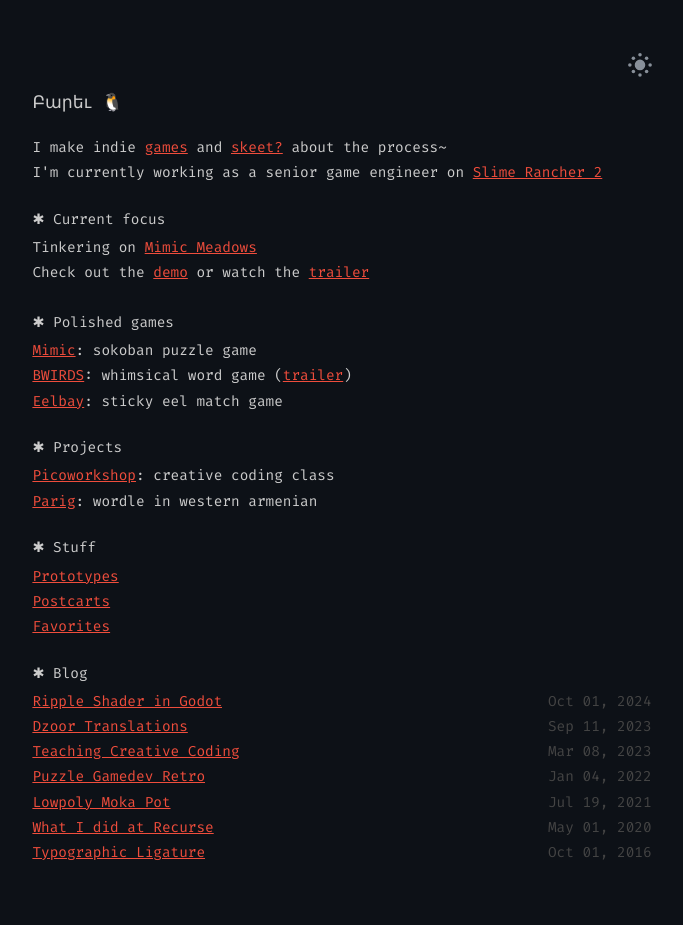
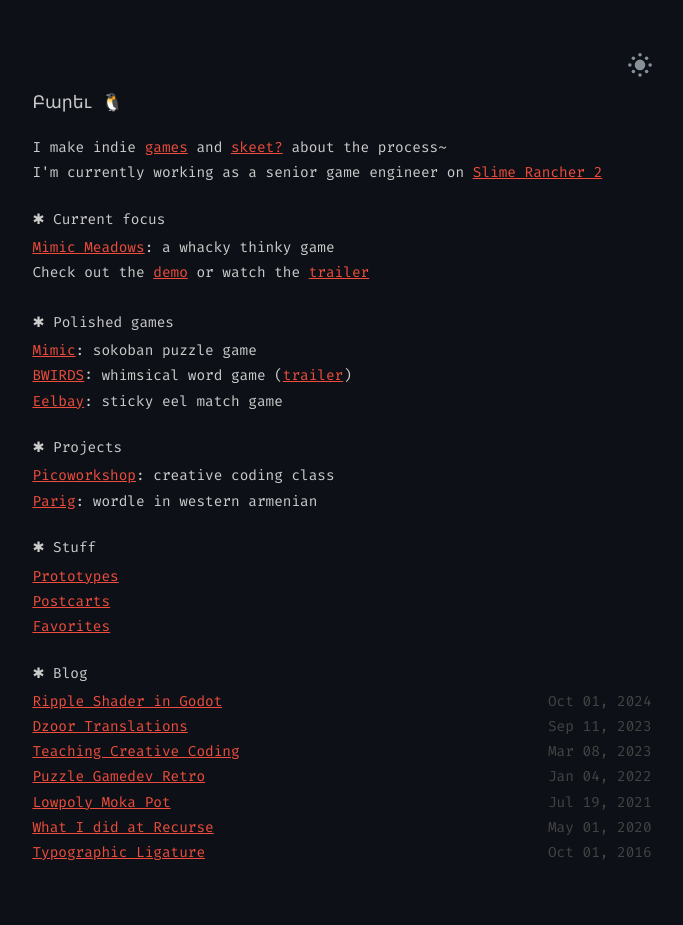
Before and after one commit to sourencho/sourencho.github.io, a Jekyll site: the page built from index.html, in a window 1280 px wide. Shown: the whole page, without its empty margins (298-981 px from the left). Built offline with Jekyll 4.4.1, drawn with Linux system fonts in a browser that asks for light colours.

Commit message:
Add more about mimic meadows

```diff
--- a/index.html
+++ b/index.html
@@ -19,7 +19,7 @@
 
 <subsection>
     <p>✱ Current focus</p>
-    Tinkering on <a href="https://store.steampowered.com/app/4136640/Mimic_Meadows/"> Mimic Meadows</a>
+    <a href="https://store.steampowered.com/app/4136640/Mimic_Meadows/"> Mimic Meadows</a>: a whacky thinky game
     <br>
     Check out the <a href="https://store.steampowered.com/app/4592790/Mimic_Meadows_Demo/">demo</a> or watch the <a href="https://www.youtube.com/watch?v=dPWDwrheSII">trailer</a>
     </p>
```
